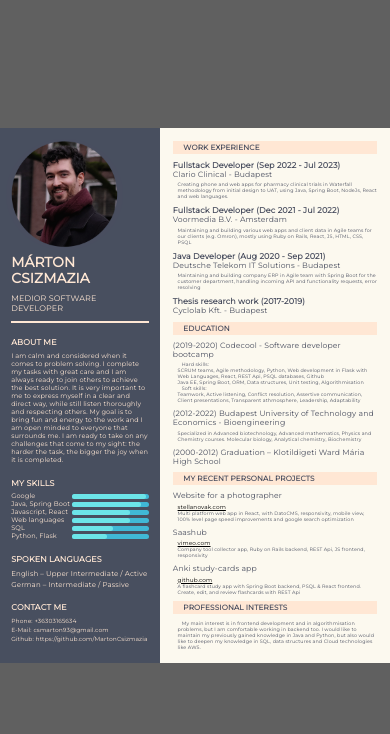
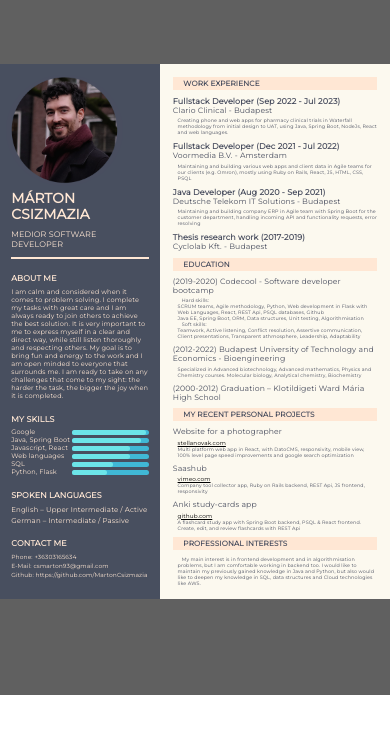
Before and after one commit to martoncsizmazia93/cvinreact, a React (Create React App) app: page / in a window 390 px wide. Shown: the top 734 px of the page. Built offline with nearby package versions, Linux system fonts and the light colour scheme.

Commit message:
top padding decreased.

```diff
--- a/src/App.css
+++ b/src/App.css
@@ -210,8 +210,8 @@ hr.separating-line {
     background-color: #606060;
     font-family: "Montserrat";
     letter-spacing: 0.13px;
-    padding-top: 4rem;
-    padding-bottom: 6rem;
+    padding-top: 2rem;
+    padding-bottom: 3rem;
   }
 
 
```
